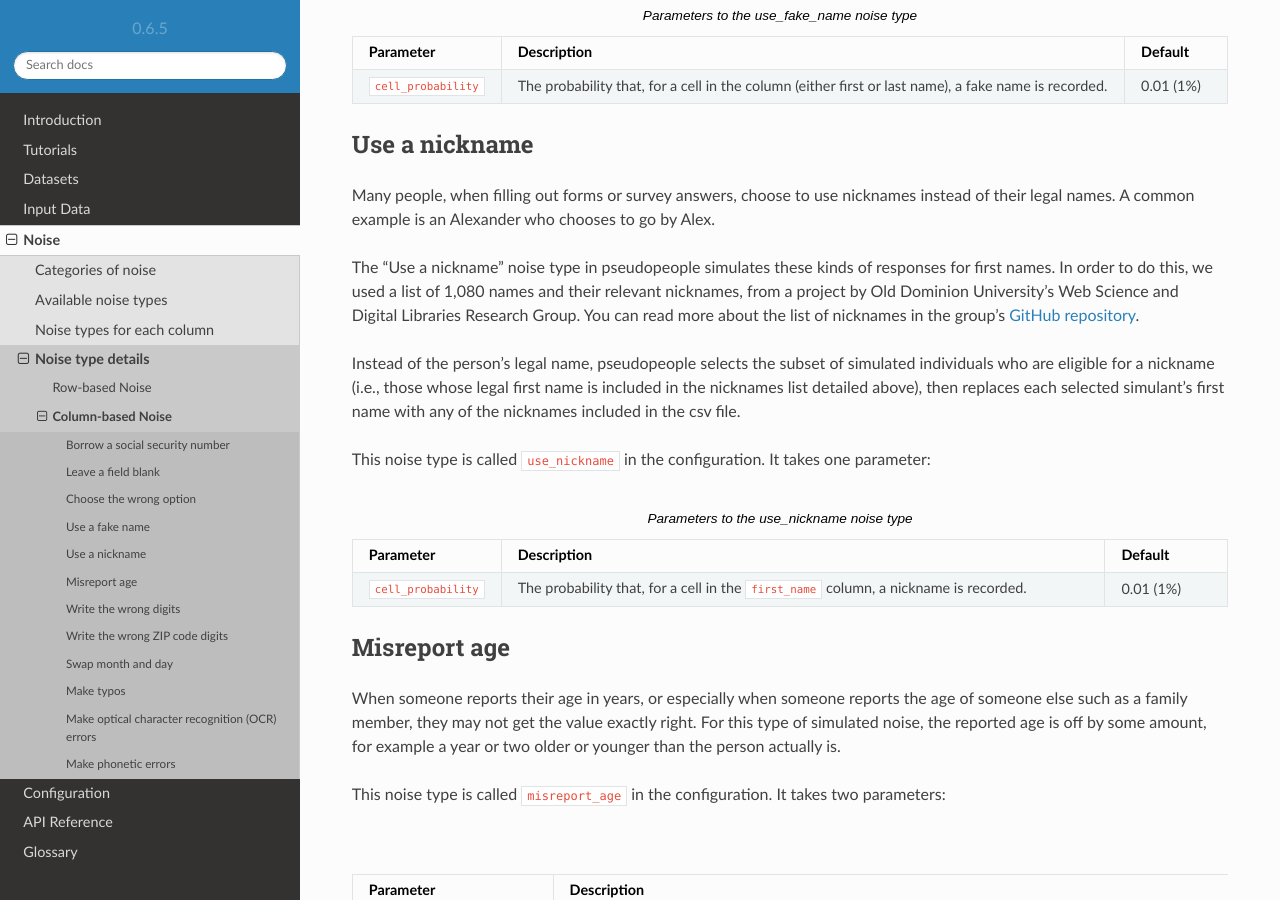
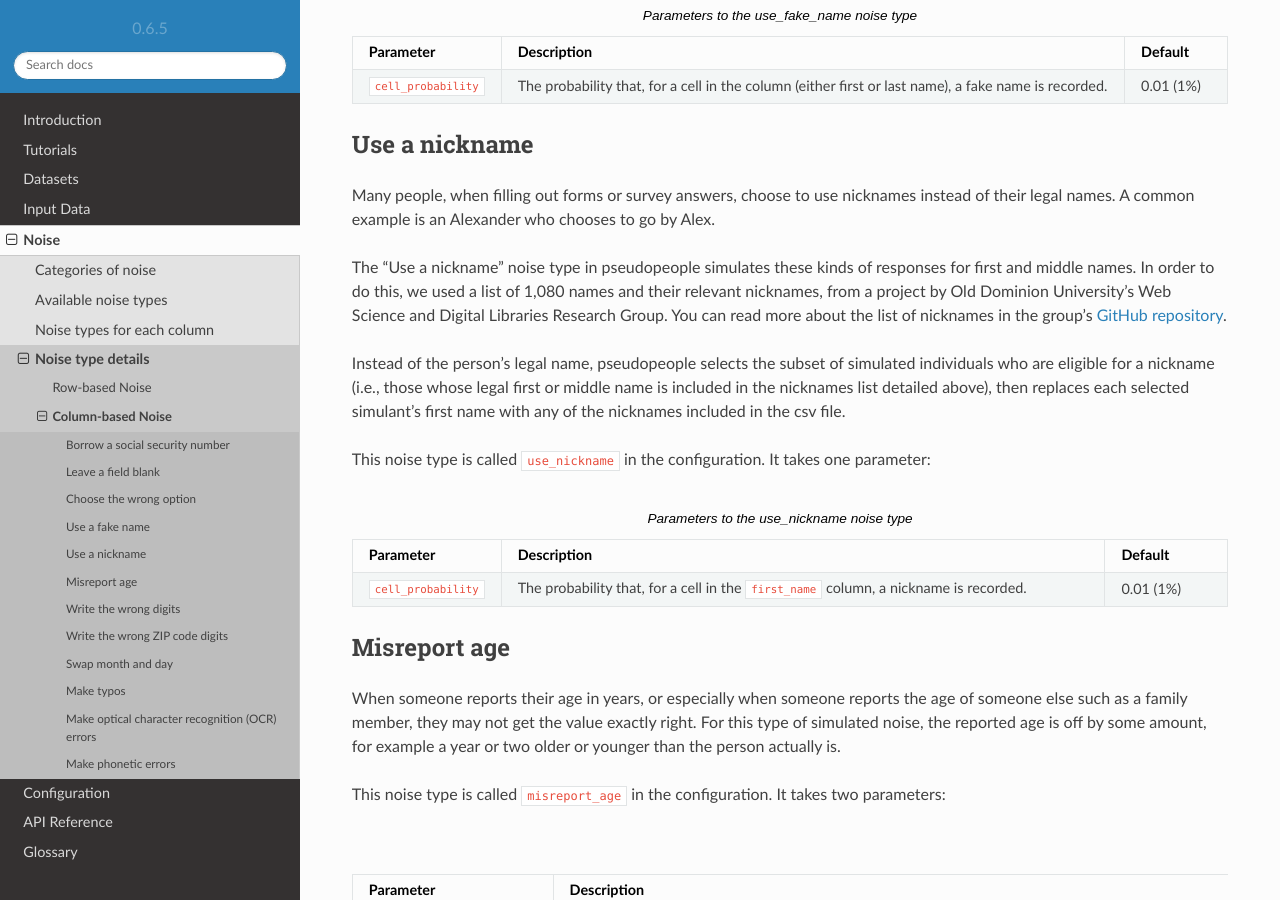
Before and after one commit to ihmeuw/pseudopeople, a Sphinx documentation site: the page built from docs/source/noise/column_noise.rst, in a window 1280 px wide and 900 px high, scrolled down 2077 px. Built offline with Sphinx 7.4.7 and the Read the Docs theme 2.0.0, drawn with Linux system fonts in a browser that asks for light colours.

Commit message:
Fix column_noise page with middle name

```diff
--- a/docs/source/noise/column_noise.rst
+++ b/docs/source/noise/column_noise.rst
@@ -125,13 +125,13 @@
 Many people, when filling out forms or survey answers, choose to use nicknames instead of their legal names.
 A common example is an Alexander who chooses to go by Alex.
 
-The "Use a nickname" noise type in pseudopeople simulates these kinds of responses for first names. In order
+The "Use a nickname" noise type in pseudopeople simulates these kinds of responses for first and middle names. In order
 to do this, we used a list of 1,080 names and their relevant nicknames, from a project by Old Dominion
 University's Web Science and Digital Libraries Research Group. You can read more about the list of nicknames
 in the group's `GitHub repository <https://github.com/carltonnorthern/nicknames>`_.
 
 Instead of the person's legal name, pseudopeople selects the subset of simulated individuals who are eligible
-for a nickname (i.e., those whose legal first name is included in the nicknames list detailed above), then replaces
+for a nickname (i.e., those whose legal first or middle name is included in the nicknames list detailed above), then replaces
 each selected simulant's first name with any of the nicknames included in the csv file.
 
 This noise type is called :code:`use_nickname` in the configuration. It takes one parameter:
```
